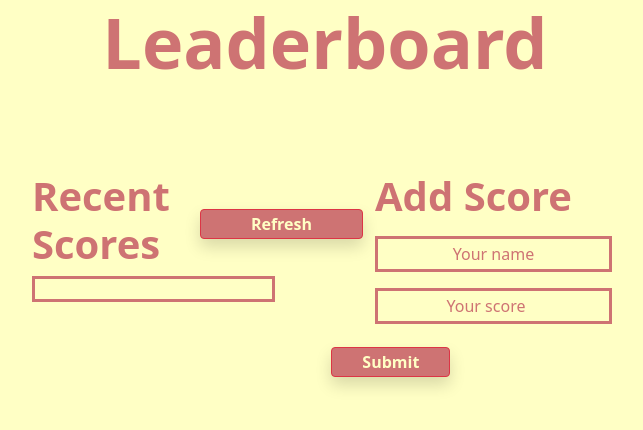
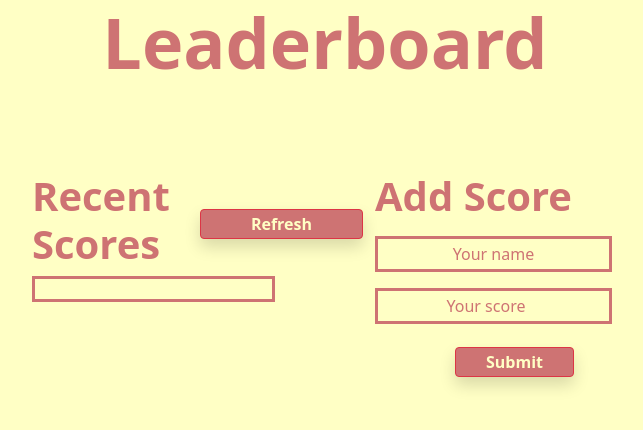
Before and after one commit to jonathastavares/Leaderboard, a website built with webpack: page src/index.html in a window 1280 px wide. Shown: the whole page, without its empty margins (315-958 px from the left). Built offline with nearby package versions, Linux system fonts and the light colour scheme; no server answers.

Commit message:
Fix minor styling bugs

```diff
--- a/src/index.html
+++ b/src/index.html
@@ -22,7 +22,9 @@
             <div class='left-container'>
                 <div class='title-container d-flex'>
                     <h3 class='scores-title'>Recent Scores</h3>
-                    <button id='reload' class='refresh-btn btn btn-danger shadow' type='button'>Refresh</button>
+                    <div class='d-flex btn-container'>
+                        <button id='reload' class='refresh-btn btn btn-danger shadow' type='button'>Refresh</button>
+                    </div>
                 </div>
                 <div class='scores-table border'>
                     <ul class='scores-list'>
@@ -37,7 +39,7 @@
                     <br>
                     <input id='score' class='input-box border' type='number' placeholder="Your score" required>
                     <br>
-                    <div class='submit-btn-container'>
+                    <div class='d-flex btn-container btn-submit'>
                         <button id='submit' class='submit-btn btn btn-danger shadow' type='submit'>Submit</button>
                     </div>
                 </div>
--- a/src/style.css
+++ b/src/style.css
@@ -116,10 +116,13 @@ textarea {
   font-weight: bold;
 }
 
-.submit-btn-container {
-  width: 31%;
-  display: flex;
+.btn-container {
+  flex-grow: 1;
   justify-content: right;
+}
+
+.btn-submit {
+  width: 199px;
 }
 
 .submit-btn {
```
